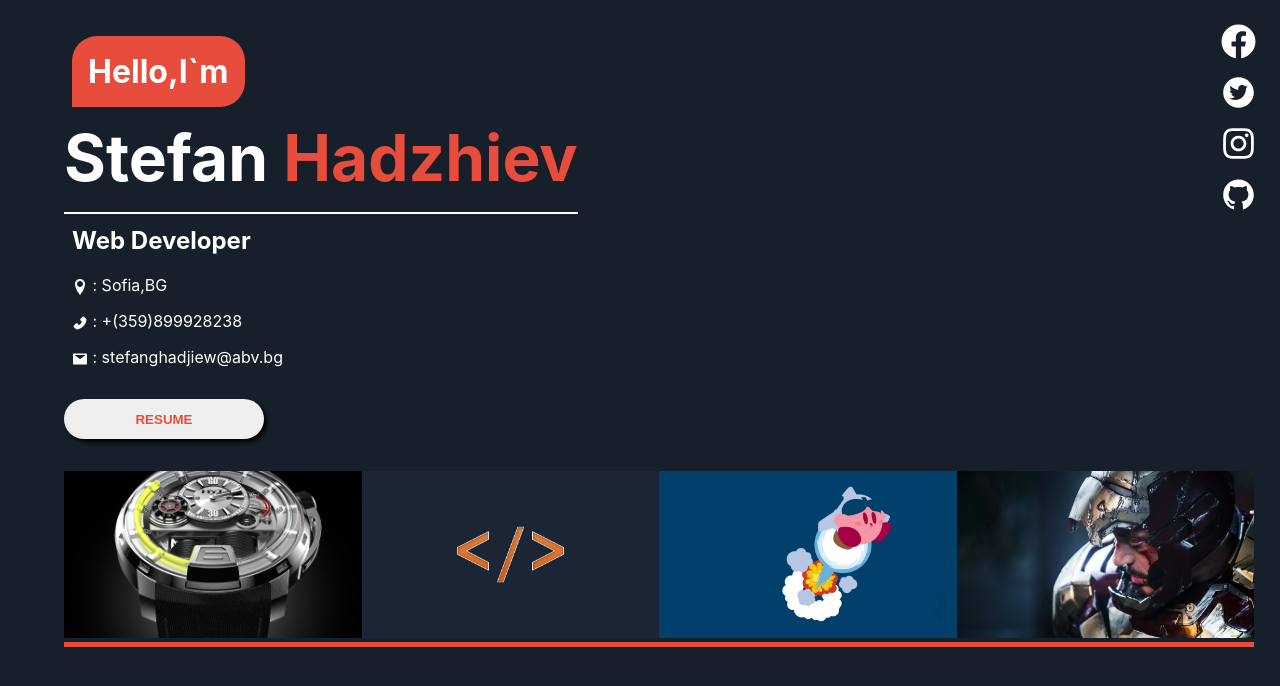
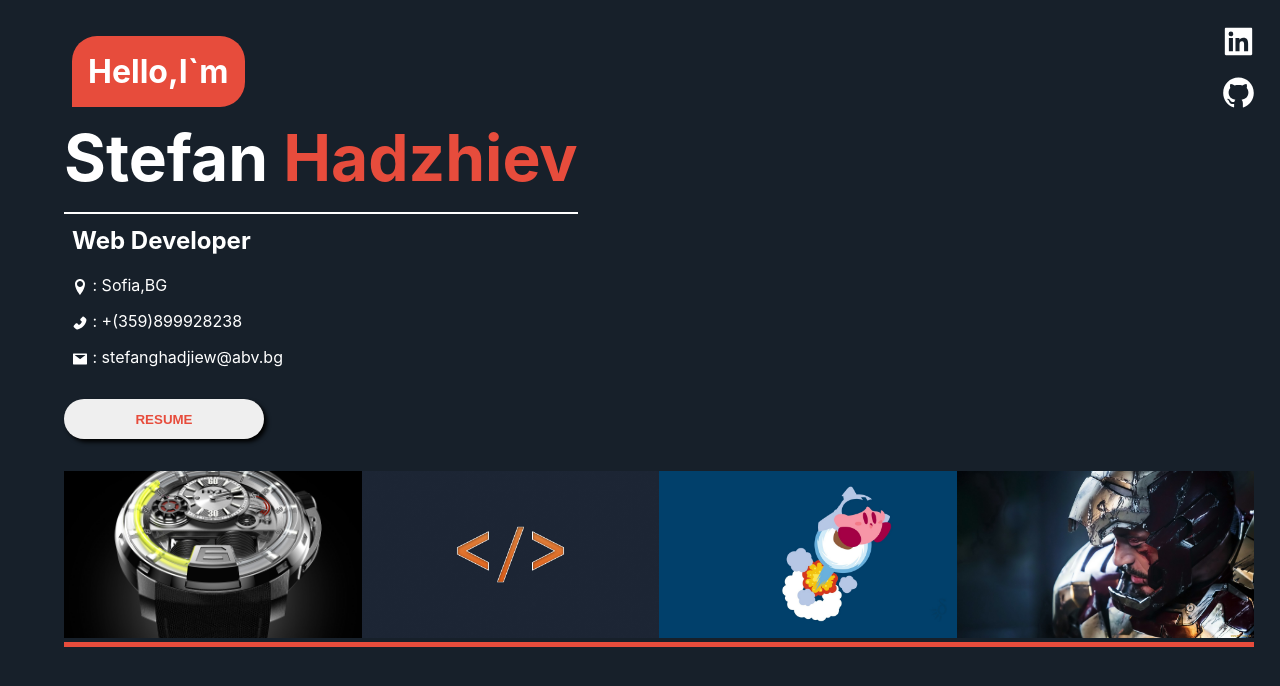
Before and after one commit to stefanghadjiew/Portfolio, a React (Create React App) app: page / in a window 1280 px wide. Shown: the top 686 px of the page. Built offline with nearby package versions, Linux system fonts and the light colour scheme.

Commit message:
removed social media,add linkedIn

```diff
--- a/src/Components/Home/Home.js
+++ b/src/Components/Home/Home.js
@@ -1,7 +1,6 @@
 import React from "react";
 import classes from "./Home.module.css";
-import { FaFacebook,FaInstagram } from "react-icons/fa";
-import { AiFillMail,AiFillPhone ,AiFillTwitterCircle,AiFillGithub } from "react-icons/ai";
+import { AiFillMail,AiFillPhone,AiFillGithub,AiFillLinkedin } from "react-icons/ai";
 import {ImLocation} from "react-icons/im";
 import Projects from "../Projcets/Projects";
 const Home = () => {
@@ -24,18 +23,10 @@ const Home = () => {
                     <Projects/>
             </div>
             <div className={classes.social}>
-                <FaFacebook
+                <AiFillLinkedin
                 className={classes.icon}
-                onClick={()=>window.open("https://www.facebook.com/search/top?q=cheffo0o","_blank")}
-                network="facebook"/>
-                <AiFillTwitterCircle
-                className={classes.icon}
-                onClick={()=>window.open("https://twitter.com/SHadjiew","_blank")}
-                network="twitter"/>
-                <FaInstagram
-                className={classes.icon}
-                onClick={()=>window.open("https://www.instagram.com/cheffohadjiev/","_blank")}
-                network="instagram"/>
+                onClick={() => window.open("linkedin.com/in/stefan-hadzhiev-89a4411b8","_blank")}
+                network="linkedin"/>
                 <AiFillGithub
                 className={classes.icon}
                 onClick={() =>window.open("https://github.com/stefanghadjiew","_blank")}
```
